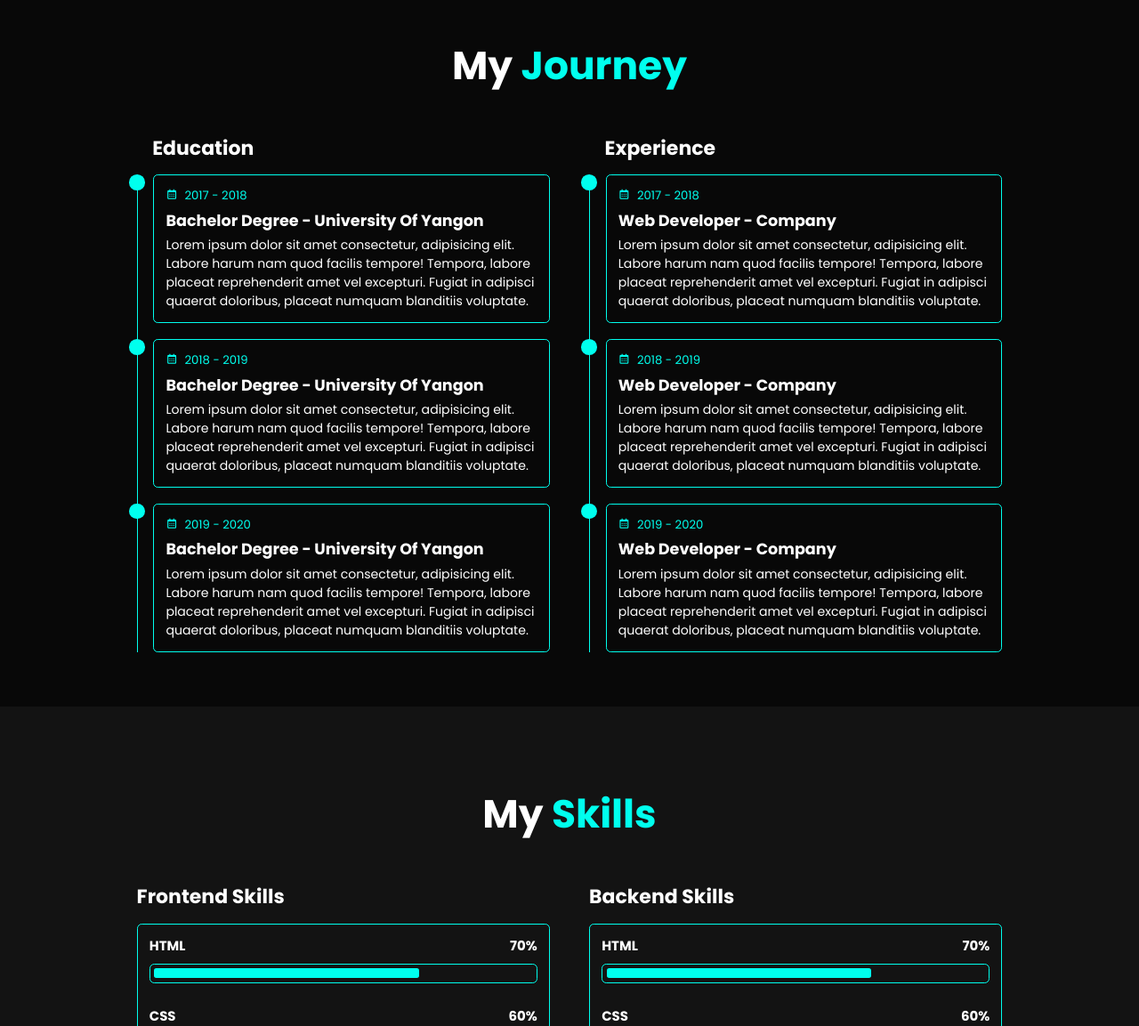
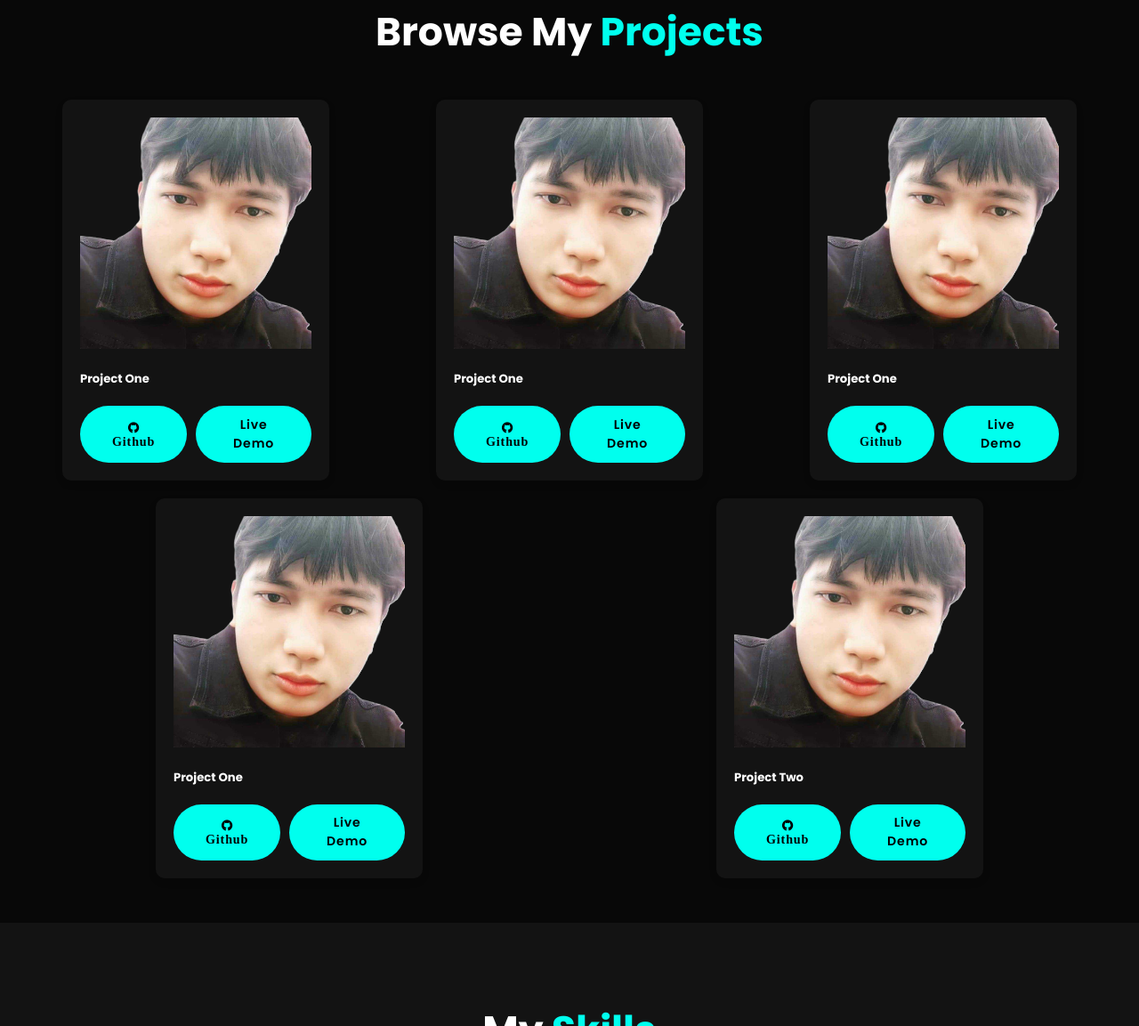
Before and after one commit to Kyaw-Min-Htway/portfolio, a plain HTML site: page index.html in a window 1280 px wide. Shown: the part 1647-2800 px from the top of the page at 89% size. Drawn offline with nearby package versions, Linux system fonts and the light colour scheme.

Commit message:
error finding

```diff
--- a/index.html
+++ b/index.html
@@ -16,7 +16,7 @@
         <nav class="navbar">
             <a href="#home" class="active">Home</a>
             <a href="#about">About Me</a>
-            <a href="#education">Education</a>
+            <a href="#projects">Projects</a>
             <a href="#skills">Skills</a>
             <a href="#contact">Contact</a>
         </nav>
@@ -34,7 +34,7 @@
                 <a href="#"><i class="bx bxl-twitter"></i></a>
             </div>
             <div class="btn-group">
-                <a href="#" class="btn">Hire</a>
+                <a href="#" class="btn" id="downloadCvButton">Download CV</a>
                 <a href="#contact" class="btn">Contact</a>
             </div>
         </div>
@@ -64,75 +64,84 @@
             </div>
         </div>
     </section>
-    <!-- education section design -->
-    <section class="education" id="education">
-        <h2 class="heading">My <span>Journey</span><span class="animate scroll" style="--i:1;"></span></h2>
-
-        <div class="education-row">
-            <div class="education-column">
-                <h3 class="title">Education<span class="animate scroll" style="--i:2;"></span></h3>
-
-                <div class="education-box">
-                    <div class="education-content">
-                        <div class="content">
-                            <div class="year"><i class='bx bx-calendar'></i> 2017 - 2018</div>
-                            <h3>Bachelor Degree - University Of Yangon</h3>
-                            <p>Lorem ipsum dolor sit amet consectetur, adipisicing elit. Labore harum nam quod facilis tempore! Tempora, labore placeat reprehenderit amet vel excepturi. Fugiat in adipisci quaerat doloribus, placeat numquam blanditiis voluptate.</p>
+    <!-- projects section design -->
+    <section class="projects" id="projects">
+        <h2 class="heading">Browse My <span>Projects</span></h1>
+        <div class="experience-details-container">
+            <div class="detail-container color-container">
+                <div class="article-container">
+                    <img src="./kyaw.png" alt="project 1" class="project-img">
+                </div>
+                <h2 class="experience-sub-title project-title">Project One</h2>
+                <div class="btn-container">
+                    <button class="btn bx bxl-github" onclick="location.href='https://github.com/'">
+                        Github
+                    </button>
+                    <button class="btn project-btn" onclick="location.href='https://batman.com/'">
+                        Live Demo
+                    </button>
                 </div>
             </div>
-
-                    <div class="education-content">
-                        <div class="content">
-                            <div class="year"><i class='bx bx-calendar'></i> 2018 - 2019</div>
-                            <h3>Bachelor Degree - University Of Yangon</h3>
-                            <p>Lorem ipsum dolor sit amet consectetur, adipisicing elit. Labore harum nam quod facilis tempore! Tempora, labore placeat reprehenderit amet vel excepturi. Fugiat in adipisci quaerat doloribus, placeat numquam blanditiis voluptate.</p>
+            <div class="detail-container color-container">
+                <div class="article-container">
+                    <img src="./kyaw.png" alt="project 1" class="project-img">
+                </div>
+                <h2 class="experience-sub-title project-title">Project One</h2>
+                <div class="btn-container">
+                    <button class="btn bx bxl-github" onclick="location.href='https://github.com/'">
+                        Github
+                    </button>
+                    <button class="btn project-btn" onclick="location.href='https://batman.com/'">
+                        Live Demo
+                    </button>
                 </div>
             </div>
-
-                    <div class="education-content">
-                        <div class="content">
-                            <div class="year"><i class='bx bx-calendar'></i> 2019 - 2020</div>
-                            <h3>Bachelor Degree - University Of Yangon</h3>
-                            <p>Lorem ipsum dolor sit amet consectetur, adipisicing elit. Labore harum nam quod facilis tempore! Tempora, labore placeat reprehenderit amet vel excepturi. Fugiat in adipisci quaerat doloribus, placeat numquam blanditiis voluptate.</p>
+            <div class="detail-container color-container">
+                <div class="article-container">
+                    <img src="./kyaw.png" alt="project 1" class="project-img">
+                </div>
+                <h2 class="experience-sub-title project-title">Project One</h2>
+                <div class="btn-container">
+                    <button class="btn bx bxl-github" onclick="location.href='https://github.com/'">
+                        Github
+                    </button>
+                    <button class="btn project-btn" onclick="location.href='https://batman.com/'">
+                        Live Demo
+                    </button>
                 </div>
             </div>
-                    <span class="animate scroll" style="--i:3;"></span>
-
+            <div class="detail-container color-container">
+                <div class="article-container">
+                    <img src="./kyaw.png" alt="project 1" class="project-img">
+                </div>
+                <h2 class="experience-sub-title project-title">Project One</h2>
+                <div class="btn-container">
+                    <button class="btn bx bxl-github" onclick="location.href='https://github.com/'">
+                        Github
+                    </button>
+                    <button class="btn project-btn" onclick="location.href='https://batman.com/'">
+                        Live Demo
+                    </button>
                 </div>
             </div>
-            <div class="education-column">
-                <h3 class="title">Experience<span class="animate scroll" style="--i:5;"></span></h3>
-
-                <div class="education-box">
-                    <div class="education-content">
-                        <div class="content">
-                            <div class="year"><i class='bx bx-calendar'></i> 2017 - 2018</div>
-                            <h3>Web Developer - Company</h3>
-                            <p>Lorem ipsum dolor sit amet consectetur, adipisicing elit. Labore harum nam quod facilis tempore! Tempora, labore placeat reprehenderit amet vel excepturi. Fugiat in adipisci quaerat doloribus, placeat numquam blanditiis voluptate.</p>
+            <div class="detail-container color-container">
+                <div class="article-container">
+                    <img src="./kyaw.png" alt="project 2" class="project-img">
                 </div>
-                    </div>
-
-                    <div class="education-content">
-                        <div class="content">
-                            <div class="year"><i class='bx bx-calendar'></i> 2018 - 2019</div>
-                            <h3>Web Developer - Company</h3>
-                            <p>Lorem ipsum dolor sit amet consectetur, adipisicing elit. Labore harum nam quod facilis tempore! Tempora, labore placeat reprehenderit amet vel excepturi. Fugiat in adipisci quaerat doloribus, placeat numquam blanditiis voluptate.</p>
-                        </div>
-                    </div>
-
-                    <div class="education-content">
-                        <div class="content">
-                            <div class="year"><i class='bx bx-calendar'></i> 2019 - 2020</div>
-                            <h3>Web Developer - Company</h3>
-                            <p>Lorem ipsum dolor sit amet consectetur, adipisicing elit. Labore harum nam quod facilis tempore! Tempora, labore placeat reprehenderit amet vel excepturi. Fugiat in adipisci quaerat doloribus, placeat numquam blanditiis voluptate.</p>
-                        </div>
-                    </div>
-
-                    <span class="animate scroll" style="--i:6;"></span>
+                <h2 class="experience-sub-title project-title">Project Two</h2>
+                <div class="btn-container">
+                    <button class="btn bx bxl-github" onclick="location.href='https://github.com/'">
+                        Github
+                    </button>
+                    <button class="btn project-btn" onclick="location.href='https://batman.com/'">
+                        Live Demo
+                    </button>
                 </div>
             </div>
         </div>
     </section>
+
+
     <!-- skills section design -->
     <section class="skills" id="skills">
         <h2 class="heading">My <span>Skills</span><span class="animate scroll" style="--i:1;"></span></h2>
--- a/styles.css
+++ b/styles.css
@@ -114,6 +114,8 @@ span{
     box-shadow: 0 0 25px var(--main-color);
     cursor: pointer;
     transition: 0.4s ease-in-out;
+    animation: floatImage 4s ease-in-out infinite;
+    animation-delay: 3s;
 }
 .home-img img:hover{
     box-shadow: 0 0 25px var(--main-color),
@@ -261,82 +263,83 @@ span {
     font-size: 1.6rem;
     margin: 2rem 0 3rem;
 }
-.education {
+.projects {
+    padding: 50px 20px;
+    background-color: var(--bg-color);
+    text-align: center;
+}
+
+.experience-details-container {
     display: flex;
-    justify-content: center;
-    align-items: center;
-    flex-direction: column;
-    min-height: auto;
-    padding-bottom: 5rem;
+    justify-content: space-around;
+    flex-wrap: wrap;
+    gap: 20px;
 }
-.education .education-row {
+
+.detail-container {
+    background-color: var(--second-bg-color);
+    border-radius: 10px;
+    box-shadow: 0 4px 8px rgba(0, 0, 0, 0.1);
+    max-width: 300px;
+    width: 100%;
+    padding: 20px;
+    text-align: left;
+}
+
+.article-container {
+    overflow: hidden;
+    border-radius: 10px 10px 0 0;
+}
+
+.project-img {
+    width: 100%;
+    transition: transform 0.3s;
+}
+
+.project-img:hover {
+    transform: scale(1.1);
+}
+
+.project-title {
+    font-size: 1.5rem;
+    margin: 20px 0;
+    color: var(--text-color);
+}
+
+.btn-container {
     display: flex;
-    flex-wrap: wrap;
-    gap: 5rem;
+    justify-content: space-between;
+    gap: 10px;
 }
-.education-row .education-column {
-    flex: 1 1 40rem;
+
+
+
+/* Responsive Styles */
+@media (max-width: 768px) {
+    .experience-details-container {
+        flex-direction: column;
+        align-items: center;
+    }
+
+    .detail-container {
+        max-width: 90%;
+    }
 }
-.education-column .title {
-    position: relative;
-    display: inline-block;
-    font-size: 2.5rem;
-    margin: 0 0 1.5rem 2rem;
+
+@media (max-width: 480px) {
+    .title {
+        font-size: 2rem;
+    }
+
+    .project-title {
+        font-size: 1.2rem;
+    }
+
+    .btn {
+        padding: 8px 10px;
+    }
 }
-.education-column .education-box {
-    position: relative;
-    border-left: .2rem solid var(--main-color);
-}
-.education-box .education-content {
-    position: relative;
-    padding-left: 2rem;
-}
-.education-box .education-content::before {
-    content: '';
-    position: absolute;
-    top: 0;
-    left: -1.1rem;
-    width: 2rem;
-    height: 2rem;
-    background: var(--main-color);
-    border-radius: 50%;
-}
-.education-content .content {
-    position: relative;
-    padding: 1.5rem;
-    border: .2rem solid var(--main-color);
-    border-radius: .6rem;
-    margin-bottom: 2rem;
-}
-.education-content .content::before {
-    content: '';
-    position: absolute;
-    top: 0;
-    left: 0;
-    width: 0;
-    height: 100%;
-    background: var(--second-bg-color);
-    z-index: -1;
-    transition: .5s;
-}
-.education-content .content:hover::before {
-    width: 100%;
-}
-.education-content .content .year {
-    font-size: 1.5rem;
-    color: var(--main-color);
-    padding-bottom: .5rem;
-}
-.education-content .content .year i {
-    padding-right: .5rem;
-}
-.education-content .content h3 {
-    font-size: 2rem;
-}
-.education-content .content p {
-    font-size: 1.6rem;
-    padding-top: .5rem;
-}
+
 .skills {
     min-height: auto;
     padding-bottom: 7rem;
@@ -729,7 +732,7 @@ span {
         align-items: center;
     }
 
-    .education {
+    .portfolio {
         padding: 10rem 4% 5rem 5%;
     }
 
@@ -821,3 +824,14 @@ span {
         width: calc(100% + 8px);
     }
 }
+@keyframes floatImage {
+    0%{
+        transform: translateY(0);
+    }
+    50%{
+        transform: translateY(-24px);
+    }
+    100%{
+        transform: translateY(0);
+    }
+}
```
Also changed, not shown: script.js (+11 -0 lines), 1 other file. Lines whose indentation alone changed are shown as unchanged.
